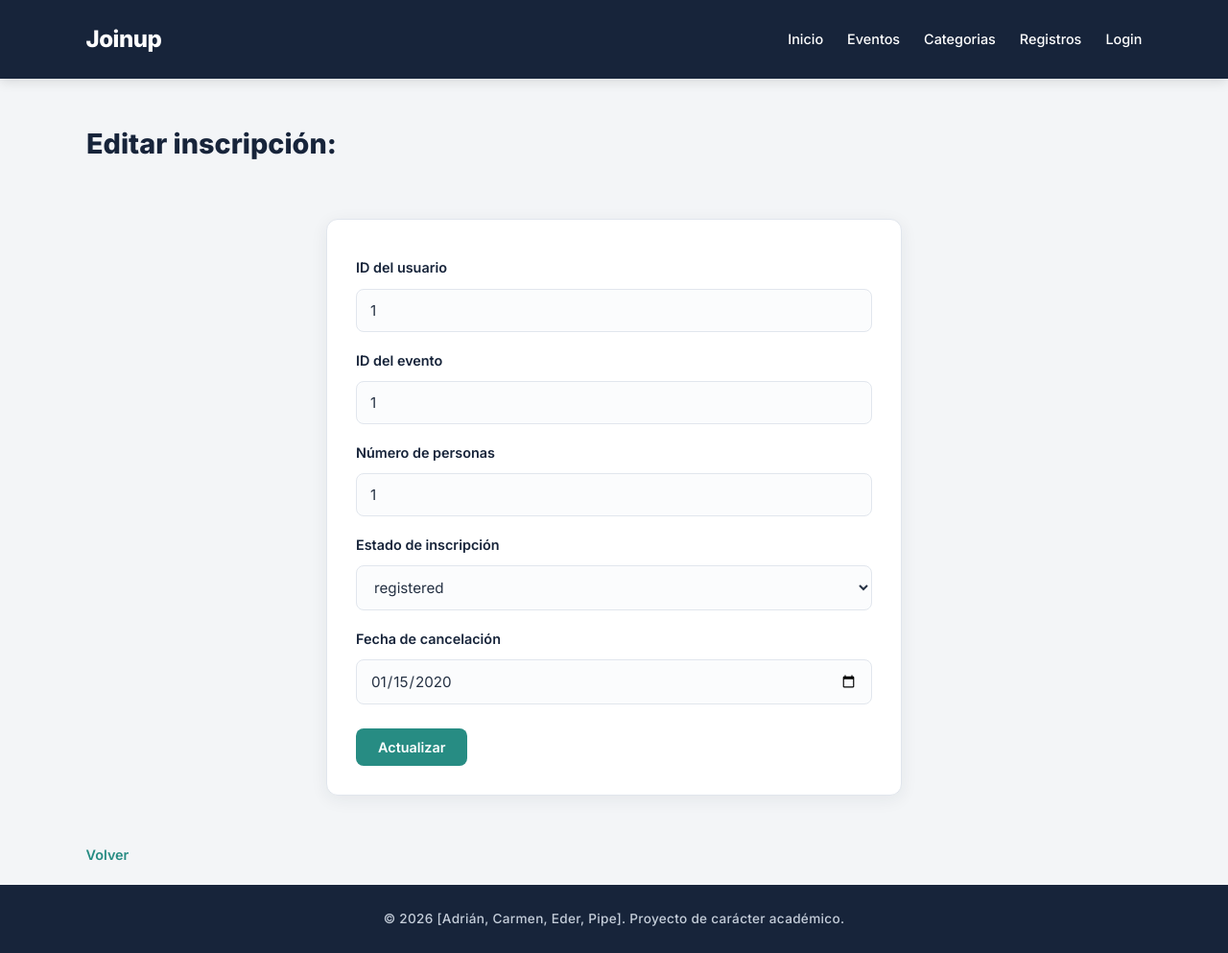
After one commit to carmen-2026-design/project_backend_group, a Node server app: page /registration/1/edit in a window 1280 px wide. The commit adds this page. Shown: the whole page at 96% size. Run offline with Node 20, Linux system fonts and the light colour scheme; tables that the repository leaves empty hold one stand-in row (values such as "Sample post"); some libraries are stand-ins or nearby versions.

Commit message:
feat: Boton y edicion para registration

```diff
--- a/src/repositories/registration.repository.js
+++ b/src/repositories/registration.repository.js
@@ -35,7 +35,7 @@ const update = async (id, data) => {
         registration.eventId = eventId;
         registration.registrationPeople = registrationPeople;
         registration.registrationStatus = registrationStatus;
-        registration.registrationCancelDate = registrationCancelDate;
+        registration.registrationCancelDate = registrationCancelDate || null;
         await registration.save();
         return registration;
     } else {
--- a/src/views/registration/registrationCard.ejs
+++ b/src/views/registration/registrationCard.ejs
@@ -16,7 +16,9 @@
     </p>
 
     <a href="/registration/<%= registration.registrationId %>">Visitar</a>
-
+    <form method="get" action="/registration/<%= registration.registrationId %>/edit">
+        <button>Editar</button>
+    </form>
     <form method="post" action="/registration/<%= registration.registrationId %>/delete">
         <button>Eliminar</button>
     </form>
--- /dev/null
+++ b/src/views/registration/update.ejs
@@ -0,0 +1,33 @@
+<%- include('../layout/header'); -%>
+
+<h2> Editar inscripción:</h2>
+
+<form action="/registration/<%= registration.registrationId %>/edit" method="get">
+
+    <label for="userId">ID del usuario</label>
+    <input type="number" name="userId" id="userId" value="<%= registration.userId %>" required>
+
+    <label for="eventId">ID del evento</label>
+    <input type="number" name="eventId" id="eventId" value="<%= registration.eventId %>" required>
+
+    <label for="registrationPeople">Número de personas</label>
+    <input type="number" name="registrationPeople" id="registrationPeople" min="1" max="10" value="<%= registration.registrationPeople %>" required>
+
+    <label for="registrationStatus">Estado de inscripción</label>
+    <select name="registrationStatus" id="registrationStatus">
+        <% statuses.forEach(status => { %>
+            <option value="<%= status %>" <%= status === registration.registrationStatus ? "selected" : "" %>><%= status %></option>
+        <% }) %>
+    </select>
+
+    <label for="registrationCancelDate">Fecha de cancelación</label>
+    <input type="date" name="registrationCancelDate" id="registrationCancelDate"
+        value="<%= registration.registrationCancelDate ? new Date(registration.registrationCancelDate).toISOString().slice(0, 10) : '' %>">
+
+    <button>Actualizar</button>
+
+</form>
+
+<a href="/registration/<%= registration.registrationId %>">Volver</a>
+
+<%- include('../layout/footer'); -%>
```
Also changed, not shown: src/views/registration/create.ejs (+8 -8 lines).
